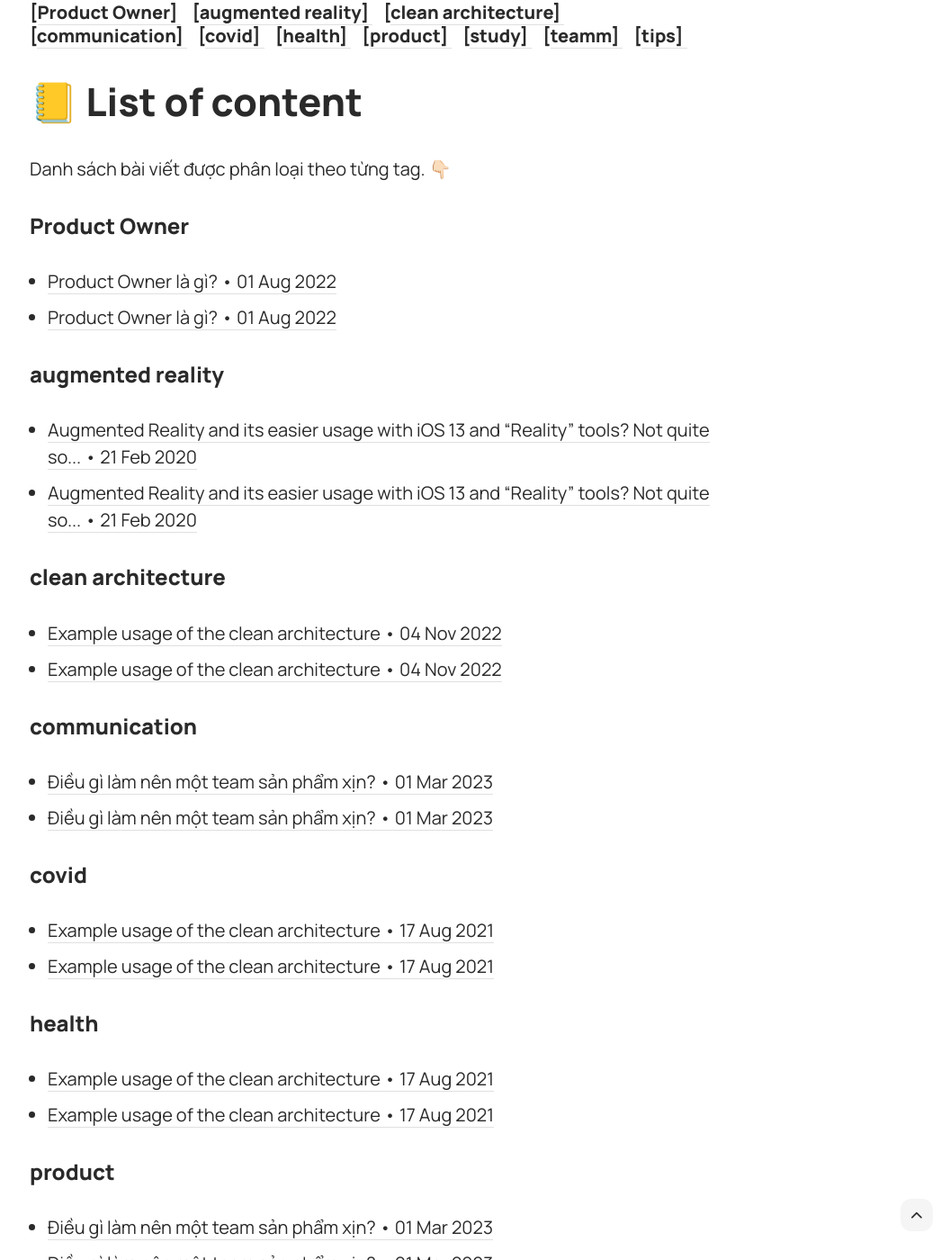
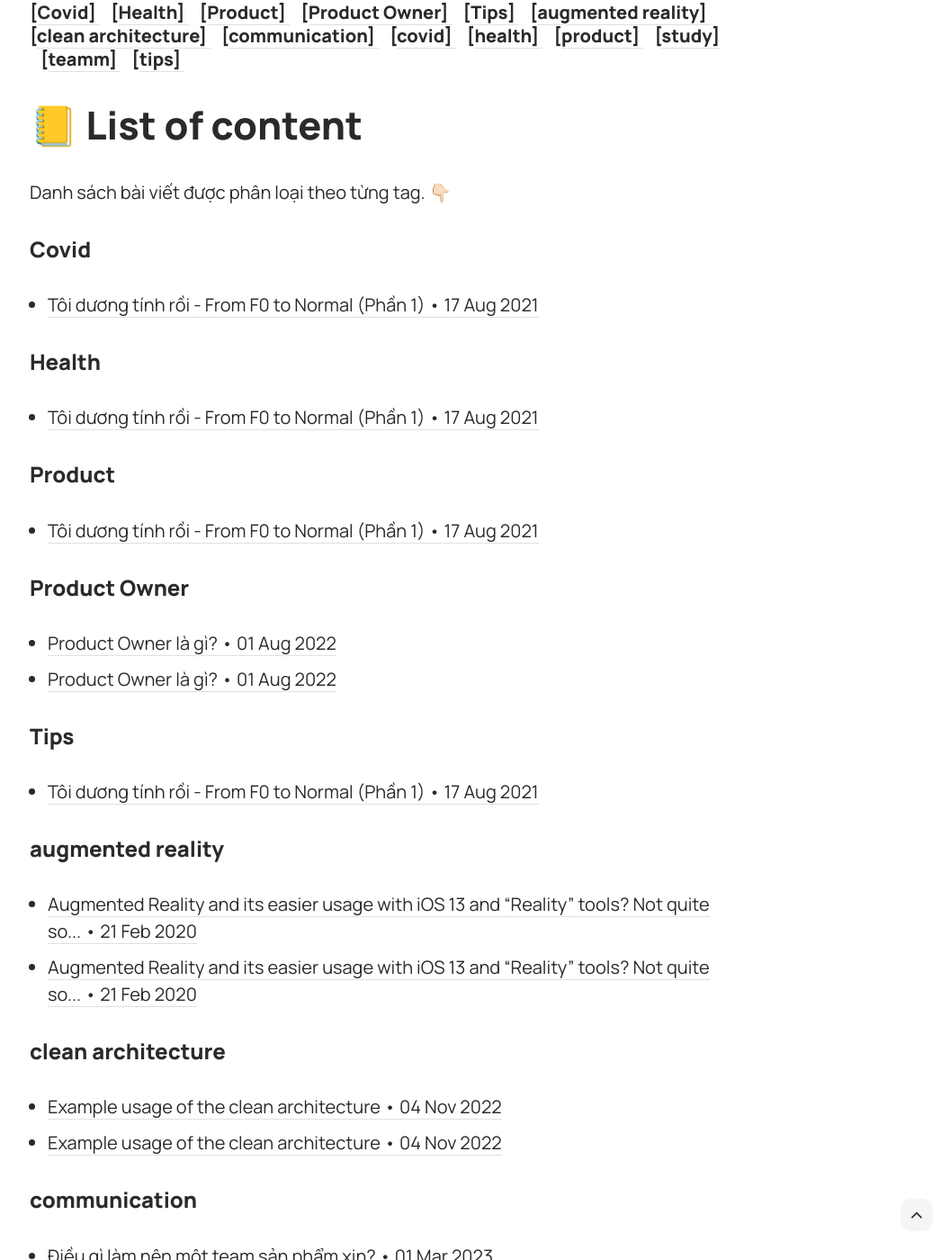
Before and after one commit to thedangw/thedangw.github.io, a Jekyll site: the page built from _pages/categrories.html, in a window 1280 px wide and 1400 px high, scrolled down 1615 px. Shown: the whole window at 90% size, without its empty margins (219-1275 px from the left). Built offline with Jekyll 4.4.1, drawn with Linux system fonts in a browser that asks for light colours; some web fonts are replaced; some of the changed text lies outside the part shown.

Commit message:
Update 2021-08-17-toi-duong-tinh-roi-from-f0-to-normal-phan-1.md

```diff
--- a/_posts/2021-08-17-toi-duong-tinh-roi-from-f0-to-normal-phan-1.md
+++ b/_posts/2021-08-17-toi-duong-tinh-roi-from-f0-to-normal-phan-1.md
@@ -1,11 +1,11 @@
 ---
 layout: post
-title: Example usage of the clean architecture
+title: Tôi dương tính rồi - From F0 to Normal (Phần 1)
 description: Dưới đây là những kinh nghiệm mình đã áp dụng, tiếp cận theo các giai đoạn, tâm lý của người F0 và người thân sẽ như thế nào, cần làm gì. Ngoài ra, vì bản thân là dân Product nên mình cũng tận dụng một số phương pháp, ứng dụng để hỗ trợ mình tốt hơn.
 date: 2021-08-17 15:01:35 +0700
 image: 'https://images.unsplash.com/photo-1601055283742-8b27e81b5553?ixlib=rb-4.0.3&ixid=MnwxMjA3fDB8MHxwaG90by1wYWdlfHx8fGVufDB8fHx8&auto=format&fit=crop&w=2070&q=80'
-image_caption: 'Tôi dương tính rồi! - From F0 to Normal (Phần 1) (published on [the Clean Coder Blog](https://blog.cleancoder.com/uncle-bob/2012/08/13/the-clean-architecture.html))'
-tags: [covid, health, tips, product]
+image_caption: 'Tôi dương tính rồi! - From F0 to Normal (Phần 1)'
+tags: [Covid, Health, Tips, Product]
 ---
 
 Hiện tại, đang là giai đoạn cao điểm của dịch Covid. Thành phố Hồ Chí Minh phong tỏa, giãn cách theo Chỉ thị 16, khu mình ở lại là vùng Đỏ, chốt chặn, giăng dây,... có đủ cả. Và em gái mình không may đã dương tính. Tuy nhiên, vì các khu cách ly đang quá tải nên tạm thời em mình vẫn ở nhà tự chăm sóc. Đây cũng là một điều may mắn vì mình được ở bên cạnh em mình, phần nào sẽ yên tâm hơn.
@@ -22,7 +22,7 @@ Mong rằng chút chia sẻ này có thể hữu ích nếu bạn / người th
 - [Giai đoạn 2. Có nghi ngờ nhiễm Covid](#part3.2)
 - [Giai đoạn 3. Có nghi ngờ nhiễm Covid](#part3.3)
 
-**[Phần 2.]()**
+**[Phần 2.](/toi-duong-tinh-roi-from-f0-to-normal-phan-2)**
 - Giai đoạn 3. Có nghi ngờ nhiễm Covid (tt)
 - Giai đoạn 4. Có nghi ngờ nhiễm Covid
 - Giai đoạn 5. Có nghi ngờ nhiễm Covid
@@ -53,11 +53,9 @@ Mong rằng chút chia sẻ này có thể hữu ích nếu bạn / người th
 
 **Checklist - Cách ly thì nên mang theo gì?**
 Dưới đây là danh sách những vật dụng cần chuẩn bị khi đi cách ly <br>
-*- Nguồn: Unicef.* <br>
 
-<div>
-  <img src="https://photo2.tinhte.vn/data/attachment-files/2021/05/5484839_FB_IMG_1622164114396.jpg" style="border-radius: 8px">
-</div>
+[List](https://photo2.tinhte.vn/data/attachment-files/2021/05/5484839_FB_IMG_1622164114396.jpg)
+<em> Danh sách vật dụng khi đi cách ly / Unicef & Tinhte</em>
 <br>
 
 
@@ -78,9 +76,8 @@ Dưới đây là danh sách những vật dụng cần chuẩn bị khi đi cá
 - Phục hồi & bình thường mới: Có tiến triển về sức khỏe
 - Chủ quan: Nghĩ mình đã khỏi nên bỏ các thói quen
 
-<div>
-  <img src="https://images.unsplash.com/photo-1586639940725-855e29712629?ixlib=rb-4.0.3&ixid=MnwxMjA3fDB8MHxwaG90by1wYWdlfHx8fGVufDB8fHx8&auto=format&fit=crop&w=2070&q=80" style="border-radius: 8px">
-</div>
+[Health](https://images.unsplash.com/photo-1586639940725-855e29712629?ixlib=rb-4.0.3&ixid=MnwxMjA3fDB8MHxwaG90by1wYWdlfHx8fGVufDB8fHx8&auto=format&fit=crop&w=2070&q=80)
+<em> Lockdown / Unsplash</em>
 <br>
 
 
@@ -107,9 +104,7 @@ Vì lịch trình di chuyển của mỗi người là khác nhau và phức t
 
 Để ghi nhận một cách chính xác mà không phải nhớ, các bạn có thể sử dụng Google Maps và bật tính năng Timeline. Google Maps sẽ track chính xác bạn đã đi những đâu, vào lúc nào. Google Maps hoạt động tương đối chính xác trên cả iOS và Android.
 
-<div>
-  <img src="https://pbs.twimg.com/media/Fr4tZBnaAAInx5o?format=jpg&name=large" style="border-radius: 8px">
-</div>
+[Google Maps](https://pbs.twimg.com/media/Fr4tZBnaAAInx5o?format=jpg&name=large)
 <br>
 
 ***Note:***
@@ -128,10 +123,6 @@ Chấp nhận tình trạng & Xây dựng thói quen sinh hoạt mới
 
 Post này hơi dài rồi. Qua tuần mình sẽ chia sẻ tiếp các giai đoạn còn lại và tips để mình track được tình hình sức khỏe & nhắc nhở nhưng không phiền người bệnh nha. See yah & take care. 💪🏻
 
-**[Phần 2. tại đây.]()**
+**[Phần 2. tại đây.](/toi-duong-tinh-roi-from-f0-to-normal-phan-2)**
 
-_
-Source/Photos:
-- *Unsplash*
-- *Unicef*
-- *Google Maps của mình*
+_ Source/Photos: *Unsplash, Unicef, Google Maps của mình*
```
